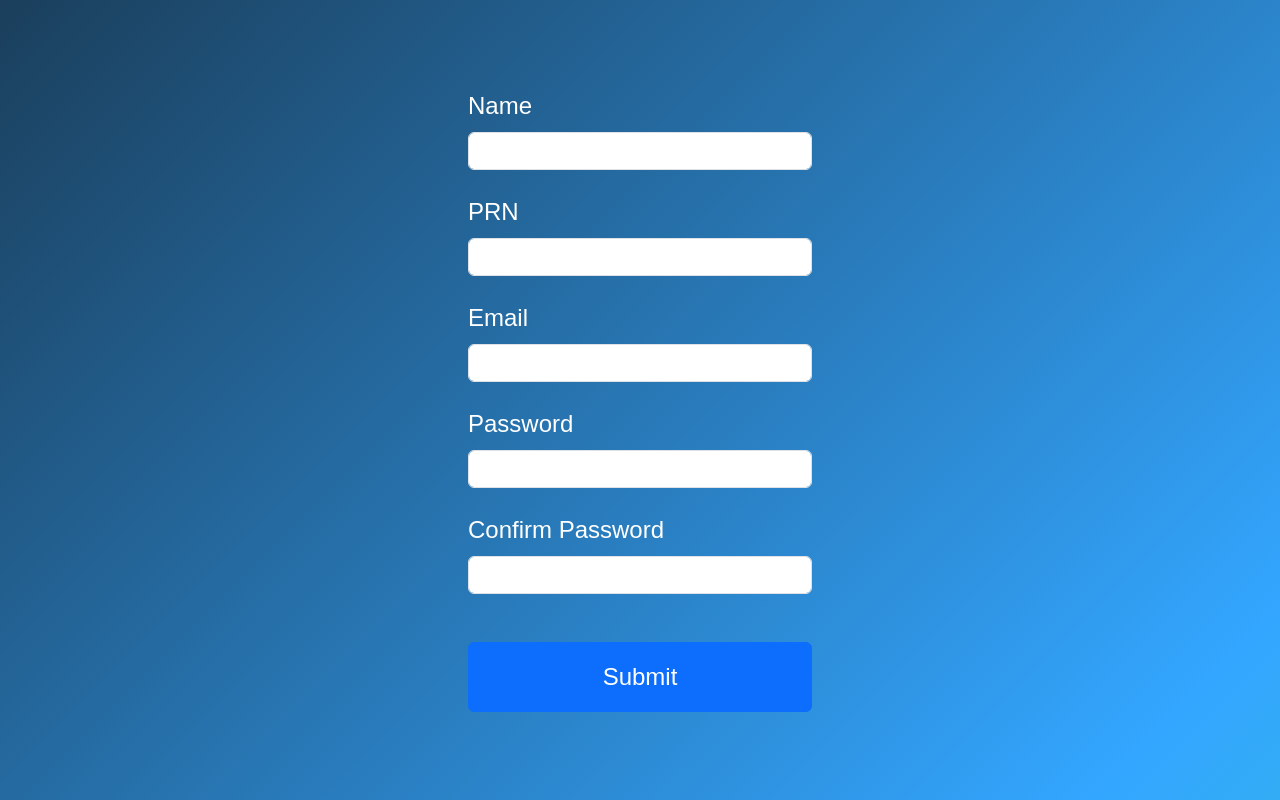
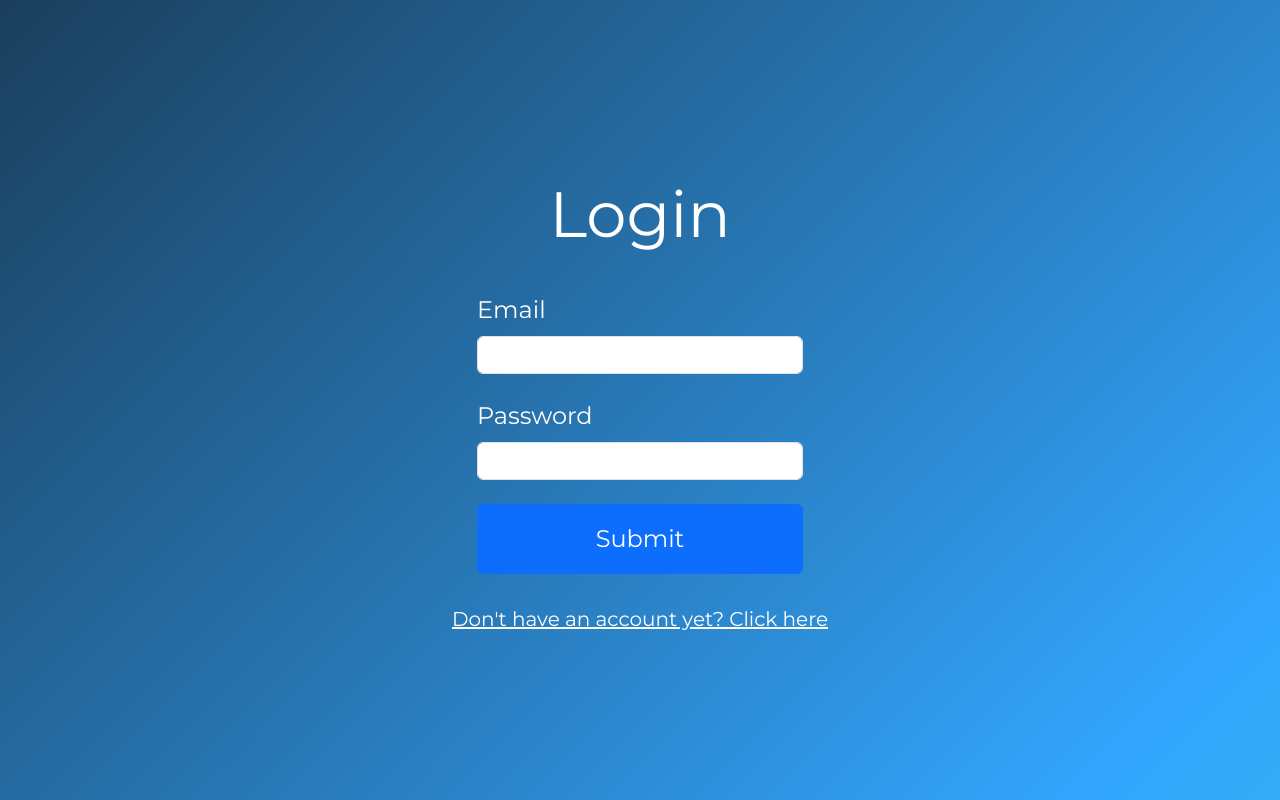
Before and after one commit to k3d4r2/MIS, a Flask app: page / in a window 1280 px wide. Run offline with Flask 3, Linux system fonts and the light colour scheme; parts of the project's set-up code (start-up, migrations or seed data) failed here and were passed over; some libraries are stand-ins or nearby versions.

Commit message:
can login, signup, show created users and some session management as well

```diff
--- /dev/null
+++ b/forms.py
@@ -0,0 +1,23 @@
+
+from flask_wtf import FlaskForm
+from wtforms import StringField, SubmitField
+from wtforms import DecimalField, EmailField, PasswordField, IntegerField
+from wtforms.validators import DataRequired, EqualTo, InputRequired
+
+
+class SignupForm(FlaskForm):
+    # name = StringField("Name", validators=[DataRequired()])
+    # prn = IntegerField("PRN", validators=[DataRequired()])
+    mail = EmailField("Email",  validators=[DataRequired()])
+    password = PasswordField("Password", validators=[InputRequired(),
+                                                     EqualTo(fieldname='confirm',
+                                                     message="Oops! It seems like the passwords you entered don't match. Please check and try again.")])
+    confirm = PasswordField("Confirm Password", validators=[InputRequired()])
+    submit = SubmitField("Submit")
+
+
+class LoginForm(FlaskForm):
+    mail = EmailField("Email", validators=[DataRequired()])
+    # prn = DecimalField("PRN", validators=[DataRequired()])
+    password = PasswordField("Password", validators=[DataRequired()])
+    submit = SubmitField("Submit")
--- a/main.py
+++ b/main.py
@@ -1,14 +1,14 @@
-from flask import Flask, render_template, flash, url_for, redirect
-from flask_wtf import FlaskForm
-from wtforms import StringField, SubmitField
-from wtforms import DecimalField, EmailField, PasswordField, IntegerField
-from wtforms.validators import DataRequired, EqualTo, InputRequired
+from flask import Flask, render_template, flash, url_for, redirect, session
 from flask_bootstrap import Bootstrap
 import json
 import sys
 import pyrebase
 import re
 import requests
+from forms import SignupForm, LoginForm
+from functools import wraps
+import firebase_admin
+from firebase_admin import credentials, auth
 
 
 config = None
@@ -22,9 +22,15 @@ if not config:
 app = Flask(__name__, static_folder='./static')
 
 app.config['SECRET_KEY'] = "hello_everynyan"
+app.config['SESSION_TYPE'] = 'filesystem'
+
+
+cred = credentials.Certificate("./mis-dummy.json")
+firebase_admin.initialize_app(cred)
+
 
 firebase = pyrebase.initialize_app(config)
-auth = firebase.auth()
+client_auth = firebase.auth()
 
 
 def httpErrortoJSON(http_error):
@@ -32,39 +38,31 @@ def httpErrortoJSON(http_error):
     return http_error
 
 
-class SignupForm(FlaskForm):
-    name = StringField("Name", validators=[DataRequired()])
-    prn = IntegerField("PRN", validators=[DataRequired()])
-    mail = EmailField("Email",  validators=[DataRequired()])
-    password = PasswordField("Password", validators=[InputRequired(),
-                                                     EqualTo(fieldname='confirm',
-                                                     message="Oops! It seems like the passwords you entered don't match. Please check and try again.")])
-    confirm = PasswordField("Confirm Password", validators=[InputRequired()])
-    submit = SubmitField("Submit")
+def login_required(func):
+    wraps(func)
+
+    def secure_function(*args, **kwargs):
+        if not session.get("logged_in"):
+            return redirect(url_for("login"))
+        return func(*args, **kwargs)
+    return secure_function
 
 
-class LoginForm(FlaskForm):
-    name = StringField("Name", validators=[DataRequired()])
-    prn = DecimalField("PRN", validators=[DataRequired()])
-    password = PasswordField("Password", validators=[DataRequired()])
-    submit = SubmitField("Submit")
-
-
-@app.route('/', methods=['GET', 'POST'])
+@app.route('/signup', methods=['GET', 'POST'])
 def signup():
 
+    if session.get('logged_in'):
+        return redirect(url_for("home"))
+
     form = SignupForm()
-
     if form.validate_on_submit():
-        name = form.name.data
-        prn = form.prn.data
         mail = form.mail.data
         password = form.password.data
         confirm = form.confirm.data
 
         try:
-            auth.create_user_with_email_and_password(mail, password)
-            flash('Created successfull ' + name)
+            client_auth.create_user_with_email_and_password(mail, password)
+            flash('Created successfull')
         except requests.exceptions.HTTPError as e:
             response = httpErrortoJSON(e)
             if response['error']['code'] == 400:
@@ -74,26 +72,73 @@ def signup():
 
     # passwords don't match
     if (form.password.errors):
-        print(form.password.errors)
         flash(form.password.errors[0])
 
     return render_template("signup.html", form=form)
 
 
-@app.route('/login', methods=['GET', 'POST'])
+@app.route('/', methods=['GET', 'POST'])
 def login():
+
+    if session.get('logged_in'):
+        return redirect(url_for("home"))
+
     name = None
-    prn = None
     password = None
     form = LoginForm()
     if form.validate_on_submit():
 
-        name = form.name.data
-        prn = form.name.data
+        mail = form.mail.data
         password = form.password.data
 
-        # DATABASE
-    return render_template("login.html", name=name, prn=prn, form=form)
+        # check if user exists
+        try:
+            user = auth.get_user_by_email(mail)
+        except auth.UserNotFoundError:
+            flash("User doesn't exists! Please create an account")
+            return redirect(url_for('signup'))
+
+        try:
+            user = client_auth.sign_in_with_email_and_password(mail, password)
+        except requests.exceptions.HTTPError as e:
+            response = httpErrortoJSON(e)
+            if response['error']['code'] == 400:
+                flash("Invalid credentials")
+            return redirect(url_for('login'))
+
+        session['user'] = user
+        session['logged_in'] = True
+
+        return render_template("home.html")
+
+    return render_template("login.html", form=form)
+
+
+@app.route('/home', endpoint='home')
+@login_required
+def home():
+    return render_template("home.html")
+
+
+@app.route('/logout', endpoint='logout')
+@login_required
+def logout():
+    session.pop('logged_in', None)
+    return redirect(url_for("login"))
+
+
+@app.route('/users', endpoint='users')
+@login_required
+def users():
+    page = auth.list_users()
+
+    users = []
+    while page:
+        for user in page.users:
+            users.append({"uid": user.uid, "email": user.email})
+        page = page.get_next_page()
+
+    return render_template("users.html", users=users)
 
 
 if __name__ == "__main__":
--- a/static/styles.css
+++ b/static/styles.css
@@ -1,6 +1,6 @@
 
 body {
-    font-family: Arial, sans-serif;
+     font-family: 'Montserrat', sans-serif;
 }
 
 .form-container {
@@ -11,6 +11,7 @@ body {
     display: flex;
     align-items: center;
     justify-content: center;
+    flex-direction: column;
     height: 100vh;
     width: 100vw;
 }
@@ -47,3 +48,16 @@ body {
     left: 10px;
     width: 500px;
 }
+
+.demo-container {
+    height: 100vh;
+    width: 100vw;
+    display: flex;
+    justify-content: center;
+    align-items: center;
+}
+
+.right {
+    position: absolute;
+    right: 20px;
+}
--- a/templates/base.html
+++ b/templates/base.html
@@ -5,10 +5,16 @@
         <meta name="viewport" content="width=device-width, initial-scale=1.0">
         <link href="https://cdn.jsdelivr.net/npm/bootstrap@5.3.2/dist/css/bootstrap.min.css" rel="stylesheet"
         integrity="sha384-T3c6CoIi6uLrA9TneNEoa7RxnatzjcDSCmG1MXxSR1GAsXEV/Dwwykc2MPK8M2HN" crossorigin="anonymous">
+        <link rel="preconnect" href="https://fonts.googleapis.com">
+        <link rel="preconnect" href="https://fonts.gstatic.com" crossorigin>
+        <link href="https://fonts.googleapis.com/css2?family=Montserrat&display=swap" rel="stylesheet">
         <title>MIS</title>
         <link rel="stylesheet" href="{{ url_for('static', filename='styles.css') }}">
     </head>
     <body>
+        {% if session.get('logged_in') %}
+            {% include 'navbar.html' %}
+        {% endif %}
 
         <div class="flash-container">
             {% for message in get_flashed_messages() %}
@@ -22,6 +28,7 @@
         </div>
 
         {% block content %}{% endblock %}
+
         <script src="https://cdn.jsdelivr.net/npm/@popperjs/core@2.11.8/dist/umd/popper.min.js"
             integrity="sha384-I7E8VVD/ismYTF4hNIPjVp/Zjvgyol6VFvRkX/vR+Vc4jQkC+hVqc2pM8ODewa9r"
     crossorigin="anonymous"></script>
--- a/templates/login.html
+++ b/templates/login.html
@@ -1,15 +1,13 @@
 {%extends "base.html"%}
+
 {%block content%}
 <div class="form-container">
+    <h1 class="display-3 text-white" style="margin: 40px 0px;">Login</h1>
     <form method="POST" style="font-size: 16px; color: #333;">
         {{form.hidden_tag()}}
-        {{form.name.label(class="form-label fs-4 text-white")}}
+        {{form.mail.label(class="form-label fs-4 text-white")}}
         <br>
-        {{form.name(class='form-control',size=32)}}
-        <br>
-        {{form.prn.label(class = "form-label fs-4 text-white")}}
-        <br>
-        {{form.prn(class='form-control',size=32)}}
+        {{form.mail(class='form-control',size=32)}}
         <br>
         {{form.password.label(class = "form-label fs-4 text-white")}}
         <br>
@@ -17,6 +15,10 @@
         <br>
         {{form.submit(class="btn
         btn-primary w-100 p-3 fs-4")}}
-</form>
+    </form>
+    <a class="text-white fs-5"
+        href="{{ url_for('signup') }}"
+        style="margin: 30px 0px;"
+        >Don't have an account yet? Click here<a/>
 </div>
-{%endblock%}
+        {%endblock%}
--- a/templates/signup.html
+++ b/templates/signup.html
@@ -4,19 +4,14 @@
 {% block content %}
 <div class="form-container">
     {% if name  %}
-        <h1 style="font-size: 24px; color: #333;">Hello {{ name }}</h1>
+    <h1 style="font-size: 24px; color: #333;">Hello {{ name }}</h1>
     {% else %}
     <br>
+    <h1 class="display-3 text-white" style="margin: 40px 0px;">Sign Up</h1>
     <form method="POST" style="font-size: 16px; color: #333;">
         {{ form.hidden_tag() }}
         {{ form.csrf_token() }}
-        {{ form.name.label(class="form-label fs-4 text-white", ) }}
-        <br>
-        {{ form.name(class='form-control ',size = 32) }}
-        <br>          {{ form.prn.label(class="form-label fs-4 text-white") }}
-        <br>
-        {{ form.prn(class='form-control ',size = 32) }}
-        <br>
+
         {{ form.mail.label(class="form-label fs-4 text-white")}}
         <br>
         {{ form.mail(class='form-control',size =32) }}
@@ -32,6 +27,11 @@
         <br>
         {{ form.submit(class="btn btn-primary w-100 p-3 fs-4") }}
     </form>
-    {% endif %}
+    <a class="text-white fs-5"
+        href="{{ url_for('login') }}"
+        style="margin: 30px 0px;">
+        Already have an account? Click here
+    <a/>
+            {% endif %}
 </div>
 {% endblock %}
```
Also changed, not shown: templates/home.html (added, +7 -0 lines), templates/navbar.html (added, +23 -0 lines), templates/users.html (added, +11 -0 lines), 1 other file.
